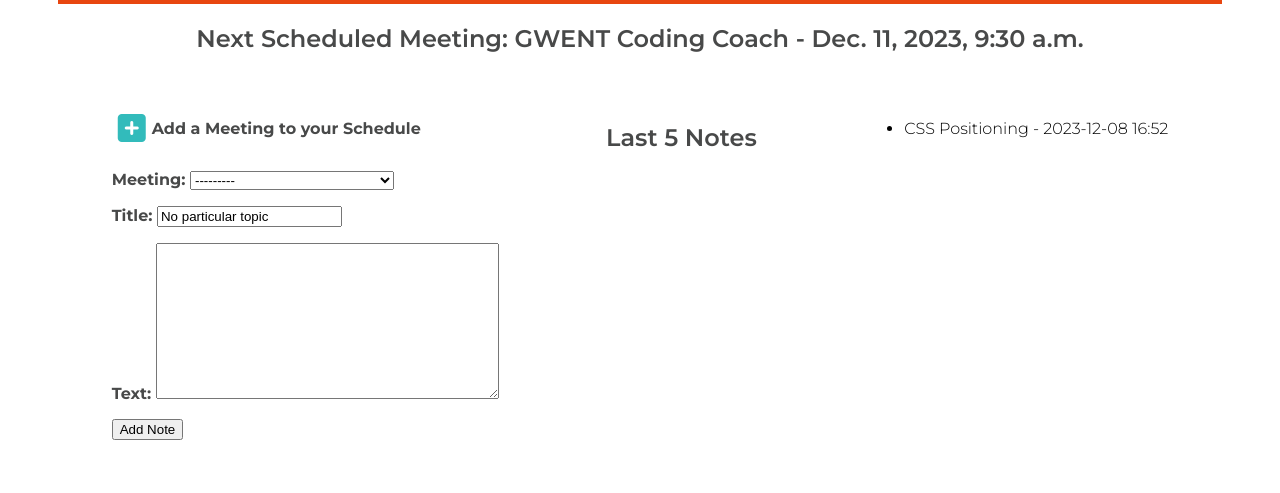
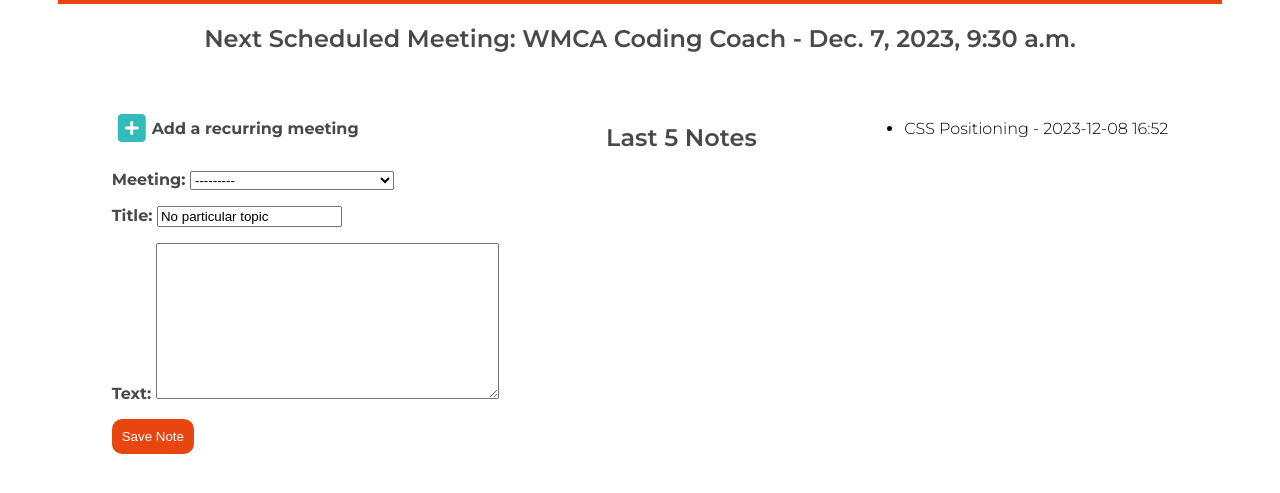
Before and after one commit to 736B796E6574/meeting-notes, a Django app: page / in a window 1280 px wide. Shown: the part 101-594 px from the top of the page. Run offline with Django 5.2, Linux system fonts and the light colour scheme; a user stored in the database is signed in; data comes from the database, SQL or seed files in the repository; both versions use the stored data as it was after the commit; some libraries are stand-ins or nearby versions.

Commit message:
fixed the next meeting banner

```diff
--- a/notes/models.py
+++ b/notes/models.py
@@ -3,6 +3,9 @@
 from django.db import models
 from django.contrib.auth.models import User
 from django.utils import timezone
+
+from django.db import models
+from django.contrib.auth.models import User
 
 from django.db import models
 from django.contrib.auth.models import User
@@ -16,12 +19,15 @@
         ('one_time', 'One Time Only'),
     ]
 
+    user = models.ForeignKey(User, on_delete=models.CASCADE, null=True)
+
     name = models.CharField(max_length=100)
     time = models.DateTimeField()
     frequency = models.CharField(max_length=50, choices=FREQUENCY_CHOICES, default='one_time')
 
     def __str__(self):
         return self.name
+
 
 
 class Note(models.Model):
--- a/notes/static/style.css
+++ b/notes/static/style.css
@@ -64,3 +64,12 @@
 .meeting__add-meeting {
   display: flex;
 }
+
+form button {
+  background-color: #e84610;
+  border: none;
+  padding: 10px;
+  border-radius: 10px;
+  font-weight: 500;
+  color: white;
+}
--- a/notes/templates/index.html
+++ b/notes/templates/index.html
@@ -35,19 +35,19 @@
           <button class="toggle-icon" onclick="toggleMeetingForm()">
             <i class="plus-icon fas fa-plus-square"></i>
           </button>
-          <p>Add a Meeting to your Schedule</p>
+          <p>Add a recurring meeting</p>
         </div>
 
         <div id="meetingForm">
           <form method="post">
             {% csrf_token %} {{ meeting_form.as_p }}
-            <button type="submit" name="meeting_submit">Add Meeting</button>
+            <button type="submit" name="meeting_submit">Save Meeting</button>
           </form>
         </div>
 
         <form method="post">
           {% csrf_token %} {{ note_form.as_p }}
-          <button type="submit" name="note_submit">Add Note</button>
+          <button type="submit" name="note_submit">Save Note</button>
         </form>
       </div>
 
--- a/notes/urls.py
+++ b/notes/urls.py
@@ -3,5 +3,6 @@
 
 urlpatterns = [
     path('', views.home, name='home'),
-    # Add more paths as needed
+    path('edit-meeting/<int:meeting_id>/', views.edit_meeting, name='edit_meeting'),
+    path('delete-meeting/<int:meeting_id>/', views.delete_meeting, name='delete_meeting'),
 ]
--- a/notes/views.py
+++ b/notes/views.py
@@ -1,11 +1,11 @@
-from django.shortcuts import render, redirect
+from django.shortcuts import render, redirect, get_object_or_404
 from django.utils import timezone
 from django.contrib.auth.decorators import login_required
 from datetime import timedelta
 from .forms import NoteForm, MeetingForm
 from .models import Note, Meeting
 
-def get_next_occurrence(meeting):
+def calculate_next_meeting(meeting):
     if meeting.frequency == 'daily':
         return meeting.time + timedelta(days=1)
     elif meeting.frequency == 'weekly':
@@ -14,7 +14,7 @@
         return meeting.time + timedelta(weeks=2)
     elif meeting.frequency == 'monthly':
         return meeting.time + timedelta(weeks=4)
-    return None  # For 'one_time' or any other cases
+    return meeting.time  # For 'one_time' frequency
 
 @login_required
 def home(request):
@@ -26,35 +26,51 @@
             note_form = NoteForm(request.POST)
             if note_form.is_valid():
                 note = note_form.save(commit=False)
-                note.user = request.user  # Set the user before saving
+                note.user = request.user
                 note.save()
                 return redirect('home')
-            else:
-                print(note_form.errors)
         elif 'meeting_submit' in request.POST:
             meeting_form = MeetingForm(request.POST)
             if meeting_form.is_valid():
-                meeting_form.save()
+                meeting = meeting_form.save(commit=False)
+                meeting.user = request.user
+                meeting.save()
                 return redirect('home')
 
-    last_notes = Note.objects.order_by('-created_at')[:5]
+    last_notes = Note.objects.filter(user=request.user).order_by('-created_at')[:5]
+    saved_meetings = Meeting.objects.filter(user=request.user)
 
-    # Calculate the next meeting
-    upcoming_meetings = Meeting.objects.filter(time__gt=timezone.now())
-    closest_meeting = None
-    closest_time = None
-    for meeting in upcoming_meetings:
-        next_time = get_next_occurrence(meeting)
-        if next_time and (closest_time is None or next_time < closest_time):
-            closest_meeting = meeting
-            closest_time = next_time
-    print("Next meeting:", closest_meeting.time if closest_meeting else "No meeting")
+    # Calculate the next upcoming meeting
+    next_meeting = None
+    for meeting in saved_meetings:
+        next_meeting_date = calculate_next_meeting(meeting)
+        if next_meeting_date >= timezone.now():
+            if next_meeting is None or next_meeting_date < next_meeting.time:
+                next_meeting = meeting
 
     context = {
         'note_form': note_form,
         'meeting_form': meeting_form,
         'last_notes': last_notes,
-        'next_meeting': closest_meeting,
+        'next_meeting': next_meeting,  # Add next_meeting to context
     }
 
     return render(request, 'index.html', context)
+
+@login_required
+def edit_meeting(request, meeting_id):
+    meeting = get_object_or_404(Meeting, id=meeting_id)
+    if request.method == 'POST':
+        form = MeetingForm(request.POST, instance=meeting)
+        if form.is_valid():
+            form.save()
+            return redirect('home')
+    else:
+        form = MeetingForm(instance=meeting)
+    return render(request, 'edit_meeting.html', {'form': form})
+
+@login_required
+def delete_meeting(request, meeting_id):
+    meeting = get_object_or_404(Meeting, id=meeting_id)
+    meeting.delete()
+    return redirect('home')
```
Also changed, not shown: db.sqlite3, notes/migrations/0004_meeting_user.py (added).
